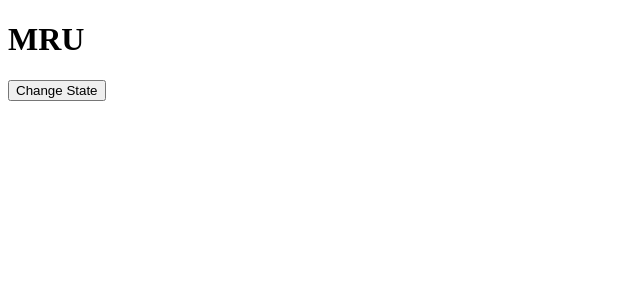
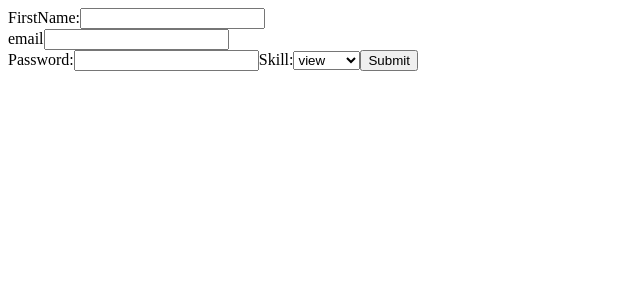
Before and after one commit to abhijithvarma29/Training-3-2-FSD-, a React (Create React App) app in the folder React/training3-2/: page / in a window 1280 px wide. Shown: the top 300 px of the page, without its empty margins (0-640 px from the left). Built offline with nearby package versions, Linux system fonts and the light colour scheme.

Commit message:
React Training

```diff
--- a/React/training3-2/src/App.jsx
+++ b/React/training3-2/src/App.jsx
@@ -116,13 +116,26 @@
 // export default App
 
 //? functional component
+// import React from 'react'
+// import FBCStateex from './stateexamples/FBCStateex'
+
+// const App = () => {
+//   return (
+//     <div>
+//         <FBCStateex/>
+//     </div>
+//   )
+// }
+
+// export default App
+
 import React from 'react'
-import FBCStateex from './stateexamples/FBCStateex'
+import Myform from './components/Myform'
 
 const App = () => {
   return (
     <div>
-        <FBCStateex/>
+      <Myform></Myform>
     </div>
   )
 }
--- /dev/null
+++ b/React/training3-2/src/components/Myform.jsx
@@ -0,0 +1,52 @@
+import React from 'react'
+
+class Myform extends React.Component {
+    constructor(props) {
+      super(props)
+      this.state = {
+        textValue:'',
+        skill:'view',
+        email:'',
+        password:''
+      }
+    }
+    changeTextValue = (event) => {
+        this.setState({textValue: event.target.value})
+    }
+    changeEmail = (event) => {
+        this.setState({email: event.target.value})
+    }
+    changePassword = (event) => {
+        this.setState({password: event.target.value})
+    }
+    changeSkill = (event) => {
+        this.setState({skill: event.target.value})
+    }
+    submitValues = (event) => {
+        alert("Form is submitted"+ `${this.state.textValue},${this.state.email},${this.state.password},${this.state.skill}`)
+    }
+  render() {
+    return (
+      <div>
+        <form>
+            <label>FirstName:</label>
+            <input type="text" value={this.state.textValue} onChange={this.changeTextValue}></input>
+            <br/>
+            <label>email</label>
+            <input type="email" value={this.state.email} onChange={this.changeEmail}></input>
+            <br/>
+            <label>Password:</label>
+            <input type="password" value={this.state.password} onChange={this.changePassword}></input>
+            <label>Skill:</label>
+            <select value={this.state.skill} onChange={this.changeSkill}>
+                <option value="React">React</option>
+                <option value="angular">angular</option>
+                <option value="view">view</option>
+            </select>
+            <button type='submit' onChange={this.submitValues}>Submit</button>
+        </form>
+      </div>
+    )
+  }
+}
+export default Myform
```
